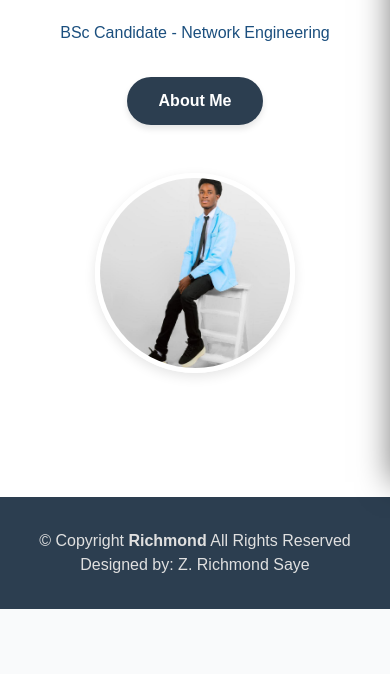
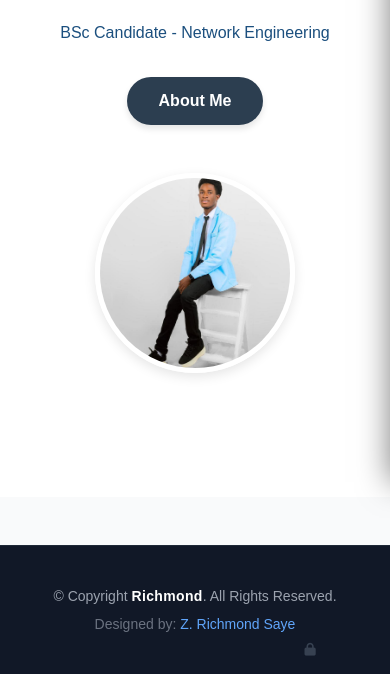
Before and after one commit to zrichmondsaye/RichmondPersonal-Profile, a plain HTML site: page frontend/index.html in a window 390 px wide. Shown: the part 347-1021 px from the top of the page. Before the commit the page ends 956 px from the top, so only its background shows below. Drawn offline with nearby package versions, Linux system fonts and the light colour scheme.

Commit message:
feat: initialize portfolio frontend with responsive navigation and about section, and create backend server scaffold.

```diff
--- a/frontend/index.html
+++ b/frontend/index.html
@@ -794,10 +794,17 @@
 
 
 
-    <footer class="ft">
-        <p>&copy; Copyright <b>Richmond</b> All Rights Reserved </p>
+    <footer class="bg-gray-900 border-t border-gray-800 py-10 relative mt-12 w-full text-center">
+        <p class="text-sm text-gray-400">&copy; Copyright <b class="text-white font-semibold tracking-wide">Richmond</b>. All Rights Reserved.</p>
+        <p class="text-sm text-gray-500 mt-2 font-light">
+            Designed by: <a href="https://www.facebook.com/share/1CvYEEYU5p/" class="text-blue-400 hover:text-blue-300 transition-colors">Z. Richmond Saye</a>
+        </p>
 
-        <a href="https://www.facebook.com/share/1CvYEEYU5p/">Designed by: Z. Richmond Saye</a>
+        <!-- Admin Dashboard Login (Discreet) -->
+        <a href="./dashboard.html" title="Admin Login" class="absolute bottom-4 right-6 text-gray-700 hover:text-blue-500 transition-colors duration-300 flex items-center gap-2 group">
+            <i class="fas fa-lock text-[0.8rem]"></i>
+            <span class="text-xs font-semibold opacity-0 group-hover:opacity-100 transition-opacity duration-300 uppercase tracking-wider">Admin</span>
+        </a>
     </footer>
 
 
```
Also changed, not shown: backend/server.js (+4 -3 lines).
